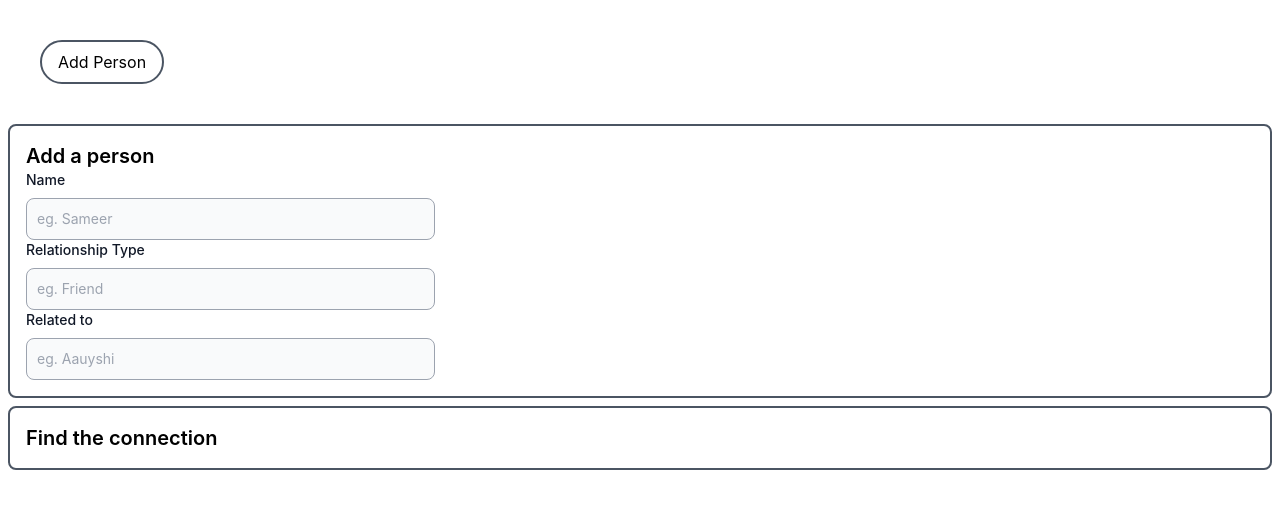
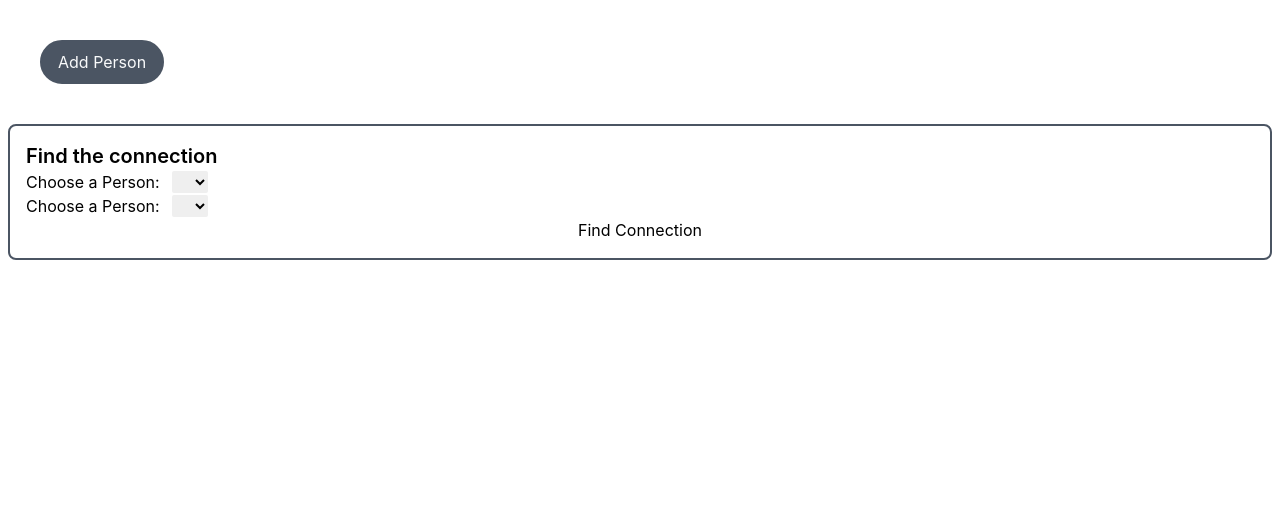
Before and after one commit to seebham/mutualConnections, a React (Vite) app: page / in a window 1280 px wide. Shown: the top 508 px of the page. Built offline with nearby package versions, Linux system fonts and the light colour scheme.

Commit message:
feat: :fire: NetworkView and FindMutualConnection Components implemented

```diff
--- a/src/App.tsx
+++ b/src/App.tsx
@@ -5,6 +5,16 @@ import NetworkView from "./components/networkView";
 
 function App() {
   const [network, setNetwork] = useState<TypePeople>({});
+
+  useEffect(() => {
+    if (!localStorage.getItem("networkData")) return;
+    let data = JSON.parse(localStorage.getItem("networkData")!);
+    setNetwork(data);
+  }, []);
+
+  useEffect(() => {
+    localStorage.setItem("networkData", JSON.stringify(network));
+  }, [network]);
 
   const addPersonToNetwork = (personName: string) => {
     let newPerson = NPerson(personName);
@@ -57,18 +67,21 @@ function App() {
     return paths;
   };
 
-  useEffect(() => {
-    console.log(network);
-  }, [network]);
-
   return (
     <main className="container mx-auto p-2 flex flex-col gap-2">
-      <NetworkView networkData={network} addToNetwork={addPersonToNetwork} />
-      <AddPerson
+      <NetworkView
+        networkData={network}
         addToNetwork={addPersonToNetwork}
         connectTwoPeople={connectTwoPeople}
       />
-      <MutualConnection findMutualConnection={findMutualConnection} />
+      {/* <AddPerson
+        addToNetwork={addPersonToNetwork}
+        connectTwoPeople={connectTwoPeople}
+      /> */}
+      <MutualConnection
+        people={Object.keys(network)}
+        findMutualConnection={findMutualConnection}
+      />
     </main>
   );
 }
--- a/src/components/mutualConnection.tsx
+++ b/src/components/mutualConnection.tsx
@@ -1,16 +1,28 @@
-import { useEffect } from "react";
+import { useEffect, useRef } from "react";
+import PeopleDropdown from "./peopleDropDown";
 
 const MutualConnection = ({
+  people,
   findMutualConnection,
 }: TypeMutualConnectionComponent) => {
-  useEffect(() => {
-    // console.log(findMutualConnection("Sameer", "Bhaskar"));
-    // console.log(findMutualConnection("Kamalnath", "Bhaskar"));
-  }, []);
+  const person1Ref = useRef<HTMLSelectElement>(null);
+  const person2Ref = useRef<HTMLSelectElement>(null);
+
+  const handleFindConnection = () => {
+    if (!person1Ref.current?.value) return;
+    if (!person2Ref.current?.value) return;
+
+    console.log(
+      findMutualConnection(person1Ref.current.value, person2Ref.current.value)
+    );
+  };
 
   return (
     <div className="border-2 border-gray-600 flex flex-col p-4 rounded-lg">
       <div className="text-xl font-semibold">Find the connection</div>
+      <PeopleDropdown people={people} inputRef={person1Ref} />
+      <PeopleDropdown people={people} inputRef={person2Ref} />
+      <button onClick={handleFindConnection}>Find Connection</button>
     </div>
   );
 };
--- a/src/components/networkView.tsx
+++ b/src/components/networkView.tsx
@@ -1,18 +1,74 @@
 import React, { useRef, useState } from "react";
 import InputField from "./inputField";
+import PeopleDropdown from "./peopleDropDown";
 import Vertex from "./vertex";
+
+type TypePersonInNetworkView = {
+  personName: string;
+  connectionList: TypePerson[];
+  people: string[];
+  connectTwoPeople: (person1: string, person2: string) => void;
+};
+
+const PersonInNetworkView = ({
+  personName,
+  connectionList,
+  people,
+  connectTwoPeople,
+}: TypePersonInNetworkView) => {
+  const addConnectionNameRef = useRef<HTMLSelectElement>(null);
+
+  const handleAddConnection = (person1Name: string) => {
+    if (!addConnectionNameRef.current?.value) return;
+    connectTwoPeople(person1Name, addConnectionNameRef.current.value);
+  };
+  return (
+    <div key={personName} className="p-4 flex flex-row items-center gap-2">
+      <Vertex name={personName} />
+      <div className="flex-1 flex items-center flex-row flex-wrap gap-2">
+        {connectionList.length > 0 ? (
+          <div>--&gt; Friends:</div>
+        ) : (
+          <div>No Connections</div>
+        )}
+        {connectionList.map((connection, ind) => (
+          <div key={connection.name} className="flex flex-row flex-wrap gap-1">
+            <Vertex name={connection.name} />{" "}
+            {/* {ind === Object.entries(networkData).length ? ", " : ""} */}
+          </div>
+        ))}
+      </div>
+      <div className="flex px-3 py-1 border-2 border-gray-600 rounded-md ml-10">
+        <PeopleDropdown
+          people={people}
+          inputRef={addConnectionNameRef}
+          exclude={personName}
+        />
+        <button
+          className="ml-2 font-semibold"
+          onClick={() => handleAddConnection(personName)}
+        >
+          Connect
+        </button>
+      </div>
+    </div>
+  );
+};
 
 type TypeNetworkViewComponent = {
   networkData: TypePeople;
   addToNetwork: (personName: string) => void;
+  connectTwoPeople: (person1: string, person2: string) => void;
 };
 
 const NetworkView = ({
   networkData,
   addToNetwork,
+  connectTwoPeople,
 }: TypeNetworkViewComponent) => {
   const [addPerson, setAddPerson] = useState(false);
   const addInputFieldRef = useRef<HTMLInputElement>(null);
+  const addConnectionNameRef = useRef<HTMLSelectElement>(null);
 
   const handleAddPerson = () => {
     if (!addInputFieldRef.current?.value) return;
@@ -21,26 +77,36 @@ const NetworkView = ({
     addInputFieldRef.current.value = "";
   };
 
+  const handleAddConnection = (person1Name: string) => {
+    if (!addConnectionNameRef.current?.value) return;
+
+    console.log(
+      `Person1: ${person1Name}, 2: ${addConnectionNameRef.current.value}`
+    );
+    console.log(addConnectionNameRef.current);
+
+    connectTwoPeople(person1Name, addConnectionNameRef.current.value);
+  };
+
   return (
     <div className="p-4 flex flex-col divide-y-2">
       {networkData
         ? Object.entries(networkData).map((person) => (
-            <div key={person[0]} className="p-4 flex flex-row gap-1">
-              <Vertex name={person[0]} />
-              {person[1].connectionList.length > 0 ? " -->> Friends: " : null}
-              {person[1].connectionList.map((connection, ind) => (
-                <span key={connection.name} className="flex flex-row">
-                  <Vertex name={connection.name} />{" "}
-                  {ind === Object.entries(networkData).length ? ", " : ""}
-                </span>
-              ))}
-            </div>
+            <PersonInNetworkView
+              personName={person[0]}
+              connectionList={person[1].connectionList}
+              people={Object.keys(networkData)}
+              connectTwoPeople={connectTwoPeople}
+              key={person[0]}
+            />
           ))
         : null}
       <div className="p-4 flex flex-row items-center gap-4">
         <div
-          className="p-2 px-4 border-2 border-gray-600 rounded-full w-fit h-fit"
-          onClick={() => setAddPerson(true)}
+          className={`p-2 px-4 border-2 border-gray-600 rounded-full w-fit h-fit cursor-pointer ${
+            addPerson ? "bg-gray-50 text-black" : "bg-gray-600 text-gray-50"
+          }`}
+          onClick={() => setAddPerson((state) => !state)}
         >
           Add Person
         </div>
--- /dev/null
+++ b/src/components/peopleDropDown.tsx
@@ -0,0 +1,40 @@
+import { RefObject } from "react";
+
+const PeopleDropdown = ({
+  people,
+  inputRef,
+  exclude,
+}: {
+  people: string[];
+  inputRef: RefObject<HTMLSelectElement>;
+  exclude?: string;
+}) => {
+  return (
+    <div>
+      <div>
+        <label htmlFor="people" className="mr-2">
+          Choose a Person:{" "}
+        </label>
+        <select
+          name="people"
+          id="people"
+          ref={inputRef}
+          className="px-2 rounded-sm"
+        >
+          {people &&
+            people.map((person) => {
+              if (exclude === person) return null;
+              else
+                return (
+                  <option value={person} key={person}>
+                    {person}
+                  </option>
+                );
+            })}
+        </select>
+      </div>
+    </div>
+  );
+};
+
+export default PeopleDropdown;
--- a/types/global.d.ts
+++ b/types/global.d.ts
@@ -12,6 +12,7 @@ declare type TypeAddPersonComponent = {
 };
 
 declare type TypeMutualConnectionComponent = {
+  people: string[];
   findMutualConnection: (
     person1: string,
     person2: string,
```
